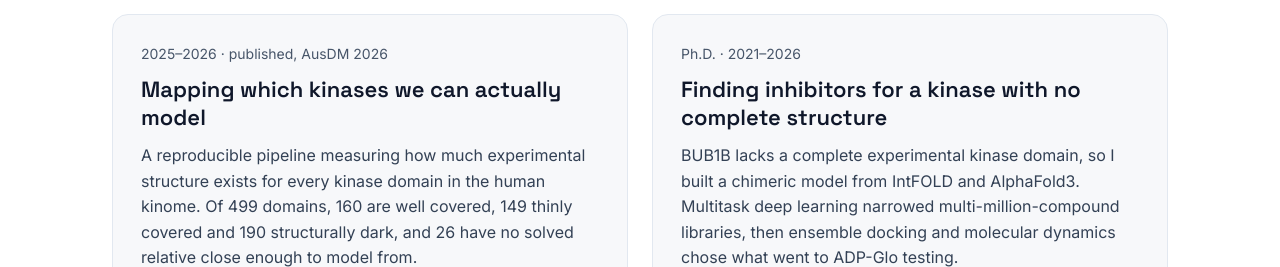
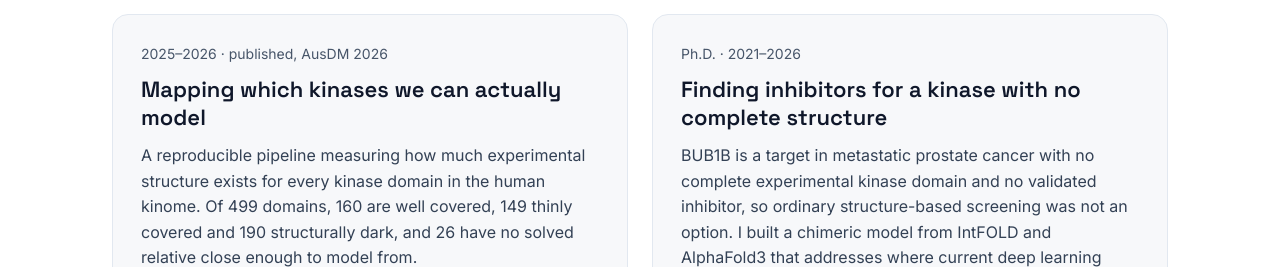
Before and after one commit to JoanGlennyPescov/JoanGlennyPescov.github.io, a plain HTML site: page index.html in a window 1280 px wide. Shown: the part 685-952 px from the top of the page. Drawn offline with Linux system fonts and the light colour scheme.

Commit message:
Expand BUB1B project card

```diff
--- a/index.html
+++ b/index.html
@@ -157,10 +157,12 @@
       <article class="card">
         <span class="where">Ph.D. · 2021–2026</span>
         <h3>Finding inhibitors for a kinase with no complete structure</h3>
-        <p>BUB1B lacks a complete experimental kinase domain, so I built a chimeric model from
-           IntFOLD and AlphaFold3. Multitask deep learning narrowed multi-million-compound
-           libraries, then ensemble docking and molecular dynamics chose what went to ADP-Glo
-           testing.</p>
+        <p>BUB1B is a target in metastatic prostate cancer with no complete experimental
+           kinase domain and no validated inhibitor, so ordinary structure-based screening was
+           not an option. I built a chimeric model from IntFOLD and AlphaFold3 that addresses
+           where current deep learning structure predictors fall short on dark kinases. A
+           multitask neural network then enriched multi-million-compound libraries, and ensemble
+           docking with molecular dynamics prioritized candidates for biochemical testing.</p>
         <span class="stack">Python, RDKit, AlphaFold3, IntFOLD, GROMACS, Maestro</span>
         <div class="links">
           <a href="https://scholarship.miami.edu/esploro/outputs/991033218761002976">Dissertation &rarr;</a>
```
